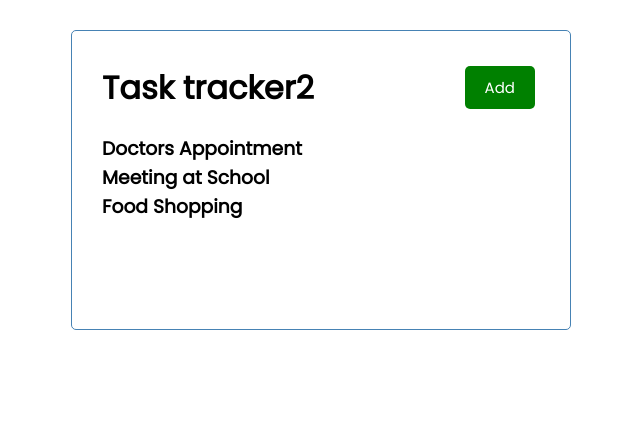
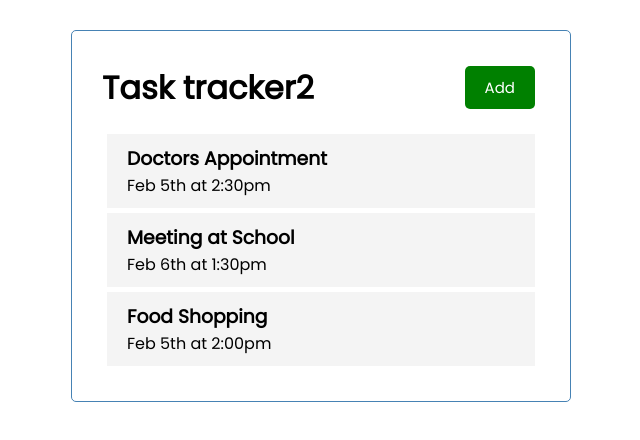
Before and after one commit to Szilagyi001/React-task-tracker-2, a React (Create React App) app: page / in a window 1280 px wide. Shown: the top 440 px of the page, without its empty margins (319-959 px from the left). Built offline with nearby package versions, Linux system fonts and the light colour scheme.

Commit message:
continued

```diff
--- a/src/App.js
+++ b/src/App.js
@@ -1,13 +1,34 @@
+import {useState} from 'react'
 import Header from "./components/Header";
 import Tasks from "./components/Tasks";
 
 function App() {
+  const [tasks, setTasks] = useState([
+    {
+        id: 1,
+        text: 'Doctors Appointment',
+        day: 'Feb 5th at 2:30pm',
+        reminder: true,
+    },
+    {
+        id: 2,
+        text: 'Meeting at School',
+        day: 'Feb 6th at 1:30pm',
+        reminder: true,
+    },
+    {
+        id: 3,
+        text: 'Food Shopping',
+        day: 'Feb 5th at 2:00pm',
+        reminder: false,
+    }
 
+])
 
   return (
     <div className="container">
       <Header />
-      <Tasks />
+      <Tasks tasks={tasks}/>
     </div>
 
   );
--- /dev/null
+++ b/src/components/Task.js
@@ -0,0 +1,11 @@
+
+const Task = ({ task }) => {
+  return (
+    <div className='task'>
+        <h3>{task.text}</h3>
+        <p>{task.day}</p>
+    </div>
+  )
+}
+
+export default Task
--- a/src/components/Tasks.js
+++ b/src/components/Tasks.js
@@ -1,33 +1,11 @@
-import {useState} from 'react'
+import Task from './Task'
 
-const Tasks = () => {
-
-    const [tasks, setTasks] = useState([
-        {
-            id: 1,
-            text: 'Doctors Appointment',
-            day: 'Feb 5th at 2:30pm',
-            reminder: true,
-        },
-        {
-            id: 2,
-            text: 'Meeting at School',
-            day: 'Feb 6th at 1:30pm',
-            reminder: true,
-        },
-        {
-            id: 3,
-            text: 'Food Shopping',
-            day: 'Feb 5th at 2:00pm',
-            reminder: false,
-        }
-
-    ])
+const Tasks = ({tasks}) => {
 
   return (
     <>
         {tasks.map((task) => (
-        <h3 key={task.id}>{task.text}</h3>
+        <Task key={task.id} task={task}/>
         ))}
     </>
   )
```
